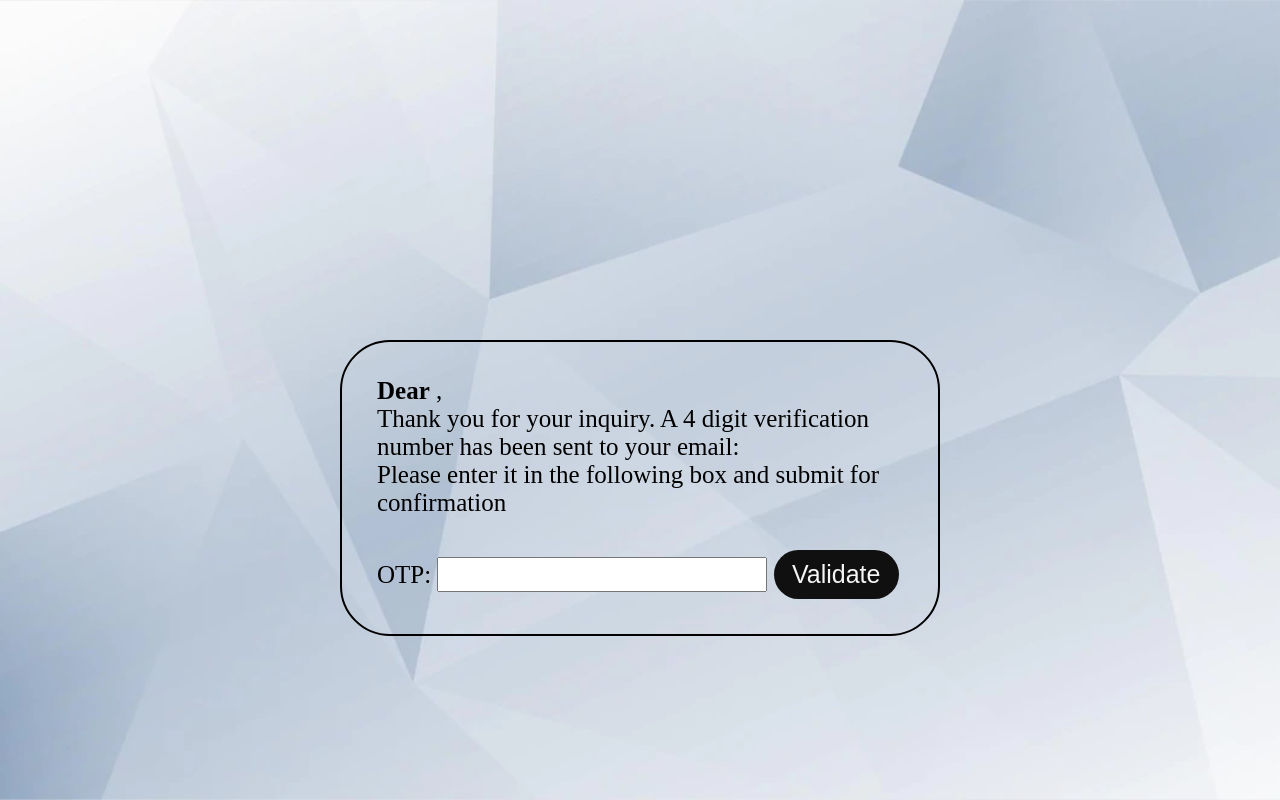
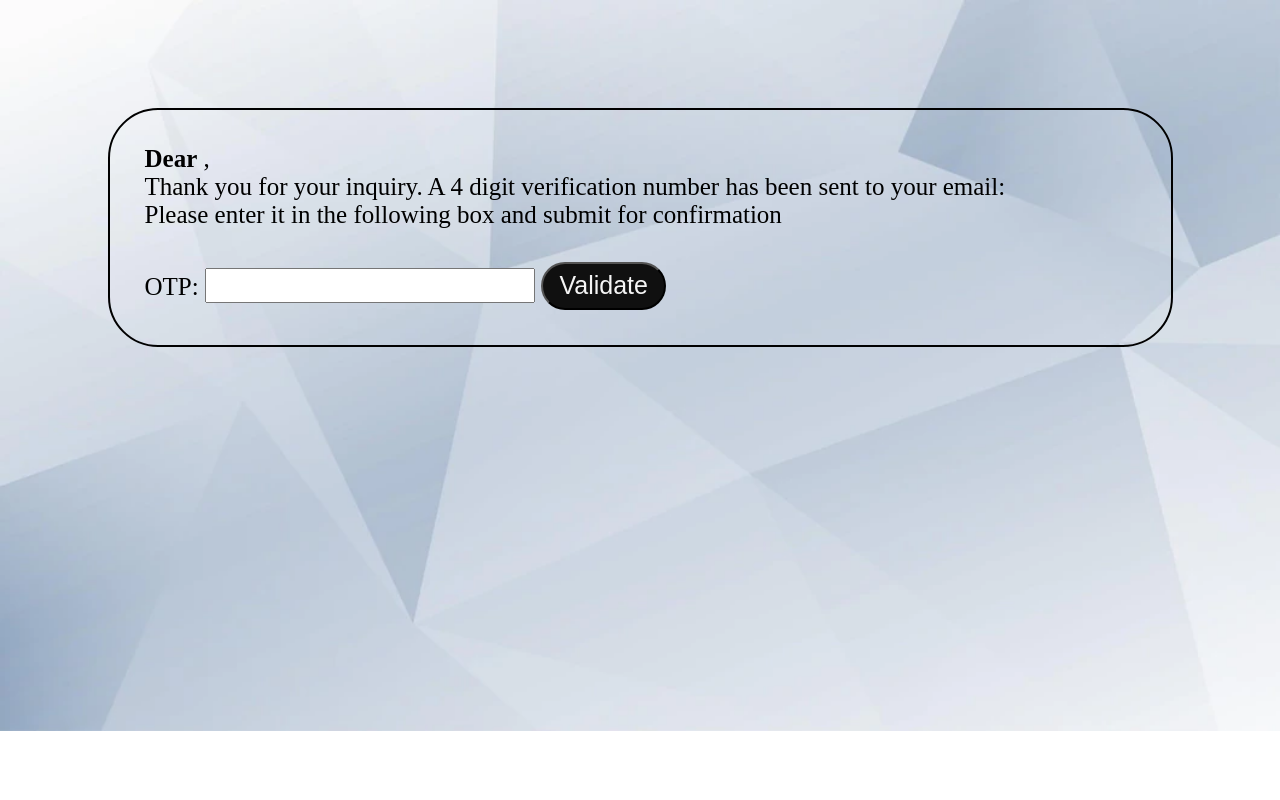
Before and after one commit to aishwaryabhikule/LoanApplication, a plain HTML site: page confirm.html in a window 1280 px wide. Shown: the top 800 px of the page. Drawn offline with Linux system fonts and the light colour scheme.

Commit message:
Update confirm.html

```diff
--- a/confirm.html
+++ b/confirm.html
@@ -10,33 +10,33 @@
             font-size: 25px;
         }
         body{
-
             background: url(./background.jpg);
             background-size: 100%;
             background-repeat: no-repeat;
             background-attachment: fixed;
-
+            /* overflow: hidden; */
             align-items: center;
             border: 0;
-            margin: 60px;
+            margin: 70px;
             padding: 30px;
         }
         p{
             border: 2px solid ;
             border-radius: 2rem;
-            margin: 10em;
+            margin: 0.3em;
             padding: 35px;
+            align-items: center;
         }
         b{
             font-size: 1em;
         }
         #btn{
-            border: 0;
+
             background:  #101010;
             color: whitesmoke;
             border-radius: 4rem;
             width: 5rem;
-            padding: 10px;
+            padding: 0.3em;
             margin-left: auto;
             margin-top: 5px;
             cursor: pointer;
@@ -49,12 +49,12 @@
 </head>
 <body>
     <p>
-        <b>Dear</b> <Strong><span id="firstname"></strong></b>,
+        <b>Dear</b> <strong><span id="firstname"></span></strong>,
         <br>
-            Thank you for your inquiry. A 4 digit verification number has been sent to your email: <Strong><span id="emailvalid"></strong></b><br>
+            Thank you for your inquiry. A 4 digit verification number has been sent to your email: <strong><span id="emailvalid"></strong><br>
             Please enter it in the following box and submit for confirmation<br><br>
             <label id="otpLabel">OTP:</label>
-            <input type="text" name="otp" id="otpvalid">
+            <input type="text" onkeypress="return event.charCode >=47 && event.charCode <=57" name="otp" id="otpvalid" maxlength="4">
             <input id="btn" type="button" value="Validate" onclick="validateOTP()">
     </p>
 
@@ -62,8 +62,6 @@
 
     document.getElementById("firstname").innerHTML = sessionStorage.getItem('fname').split(' ')[0];
     document.getElementById("emailvalid").innerHTML = sessionStorage.getItem('email');
-
-
 
 
 
@@ -94,15 +92,16 @@ function validateOTP(){
 
     if(valid == OTP){
         document.write("Validation Successful!");
-        window.location = 'http://pixel6.co/';
+
     }
     else{
         document.getElementById("otpLabel").innerHTML = 'Re-Enter OTP';
+        counter++;
         document.getElementById("otpvalid").value = '';
-        counter++;
+
         if(counter==3){
             document.write("Validation Failed!");
-            window.location = 'http://pixel6.co/ui';
+
         }
 
     }
```
